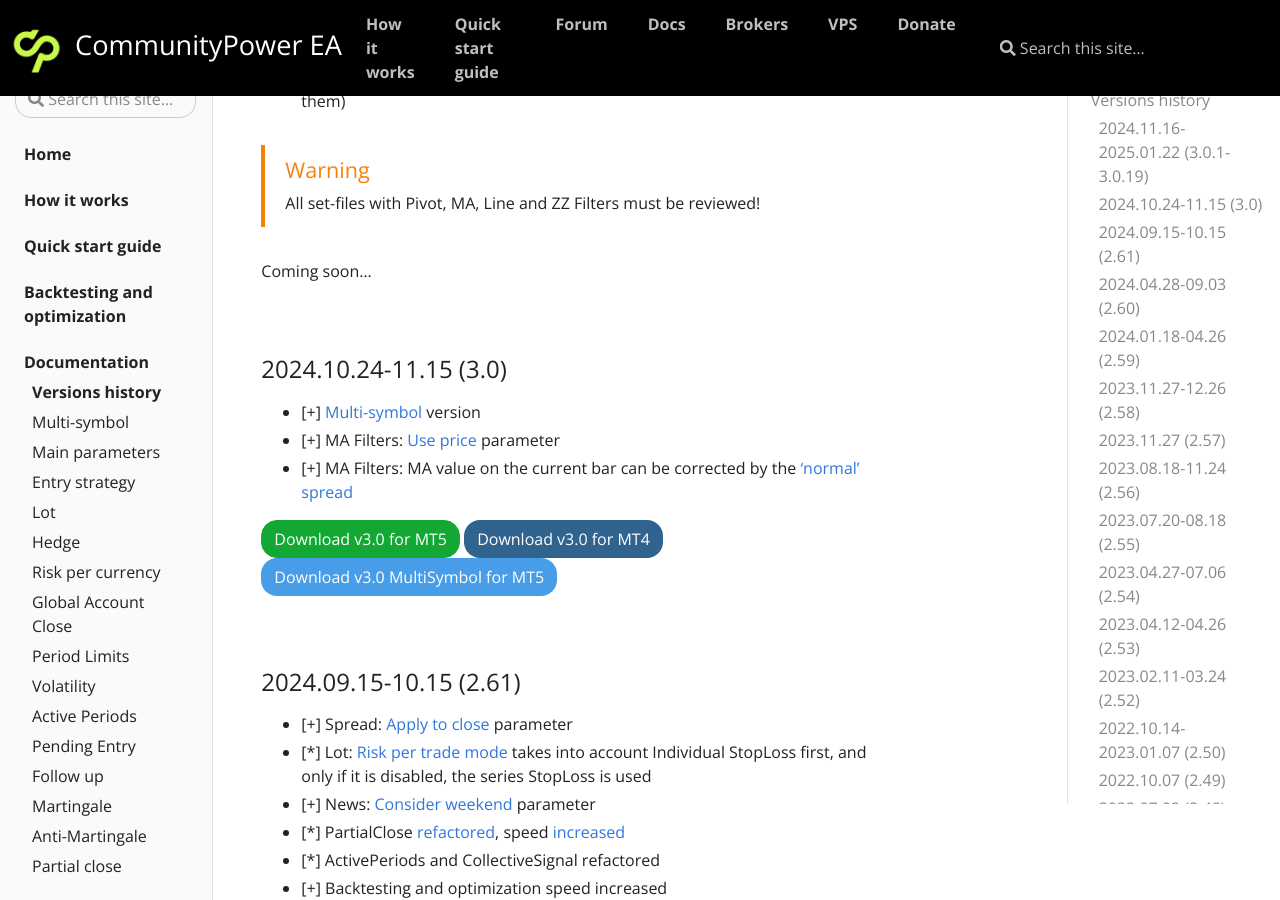
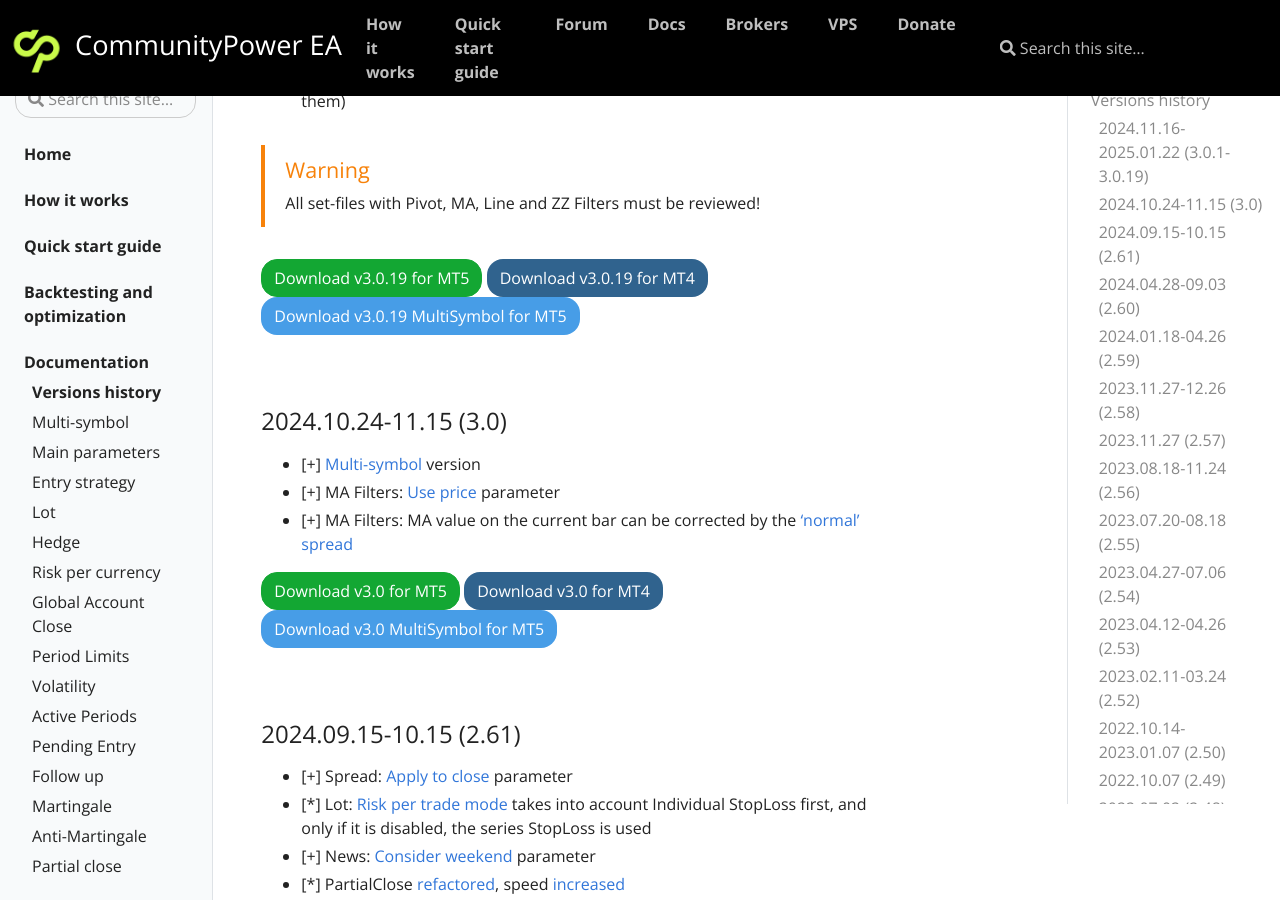
Before and after one commit to komposter/CommunityPowerEA.com, a Jekyll site: the page built from _docs/versions-history.md, in a window 1280 px wide and 900 px high, scrolled down 555 px. Built offline with Jekyll 4.4.1, drawn with Linux system fonts in a browser that asks for light colours.

Commit message:
Content change

```diff
--- a/_docs/versions-history.md
+++ b/_docs/versions-history.md
@@ -24,7 +24,9 @@
 
 {% include alert.html type="warning" title="Warning" content="All set-files with Pivot, MA, Line and ZZ Filters must be reviewed!" %}
 
-Coming soon...
+[<button class="btn btn-success">Download v3.0.19 for MT5</button>]({{site.baseurl}}/assets/EAs/CommunityPower 3.0.19.ex5)
+[<button class="btn btn-primary">Download v3.0.19 for MT4</button>]({{site.baseurl}}/assets/EAs/CommunityPower 3.0.19.ex4)
+[<button class="btn btn-info">Download v3.0.19 MultiSymbol for MT5</button>]({{site.baseurl}}/assets/EAs/CommunityPower 3.0.19 MS.ex5)
 
 <br />
 
```
Also changed, not shown: 3 other files.
